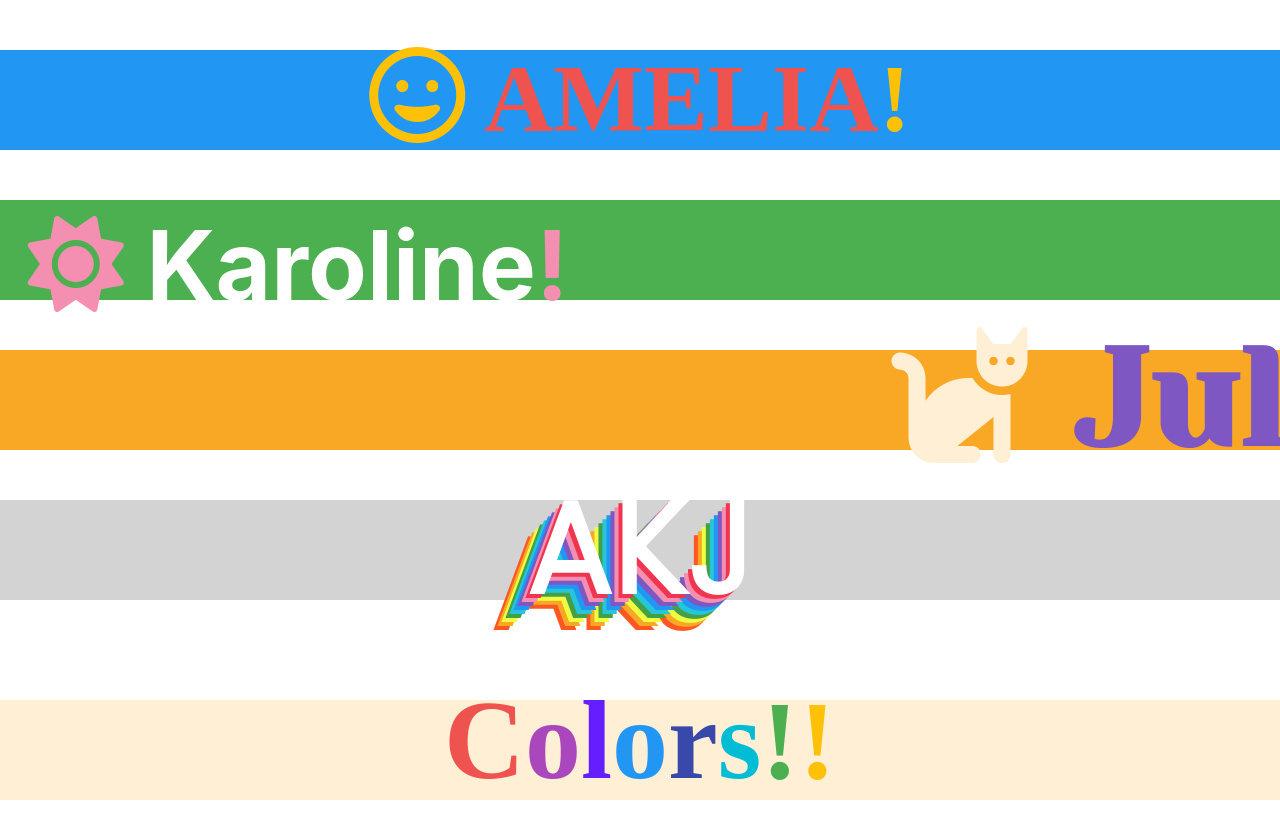
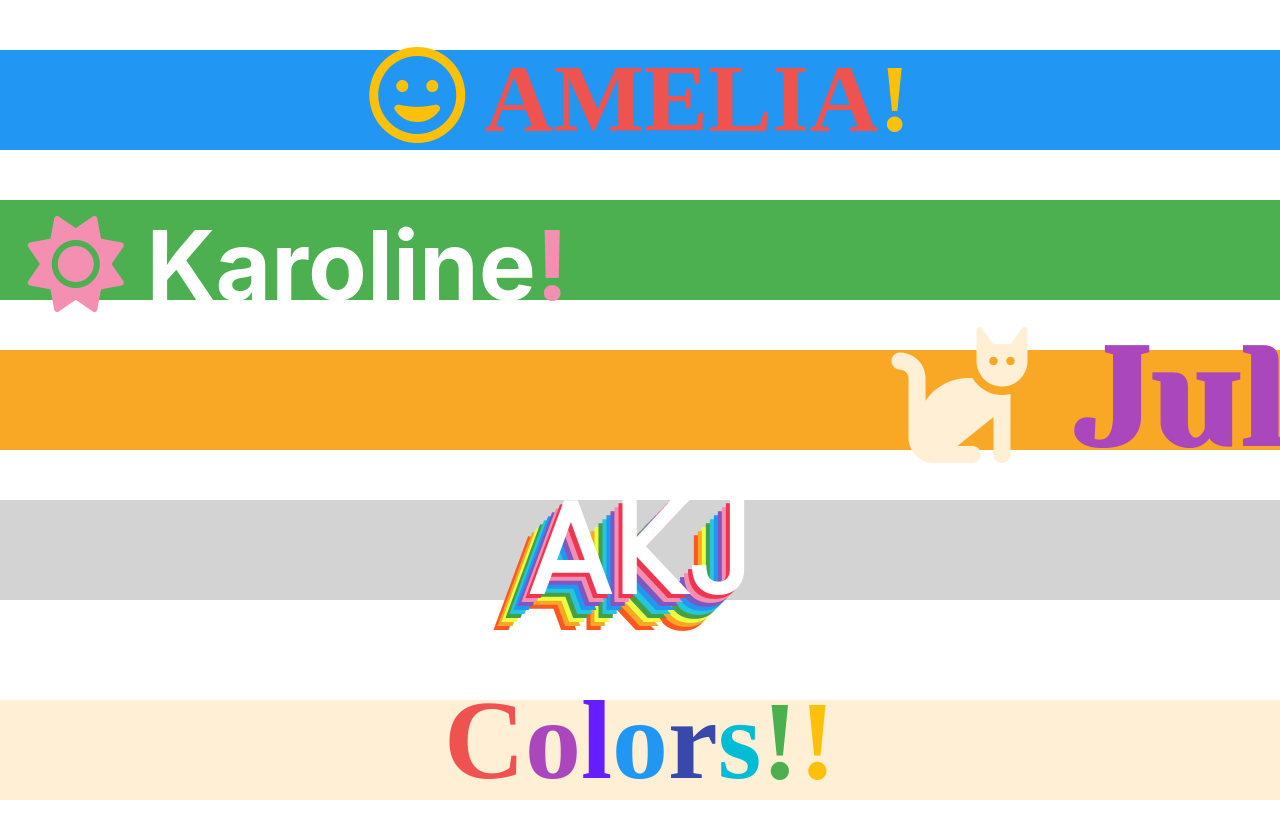
Before and after one commit to katarzyna-kw/css-animation-fun, a React (Create React App) app: page / in a window 1280 px wide. Shown: the top 838 px of the page. Built offline with nearby package versions, Linux system fonts and the light colour scheme; a web font is replaced by a local one.

Commit message:
.Julia h1 color change to violet

```diff
--- a/src/components/Julia.css
+++ b/src/components/Julia.css
@@ -13,7 +13,7 @@
 
   .Julia h1 {
     font-size: 5em;
-    color: #7e57c2;
+    color: #ab47bc;
     transform: translateX(600px);
     animation: 2s slideOut ease-in-out forwards 5s;
     animation-iteration-count: infinite;
```
